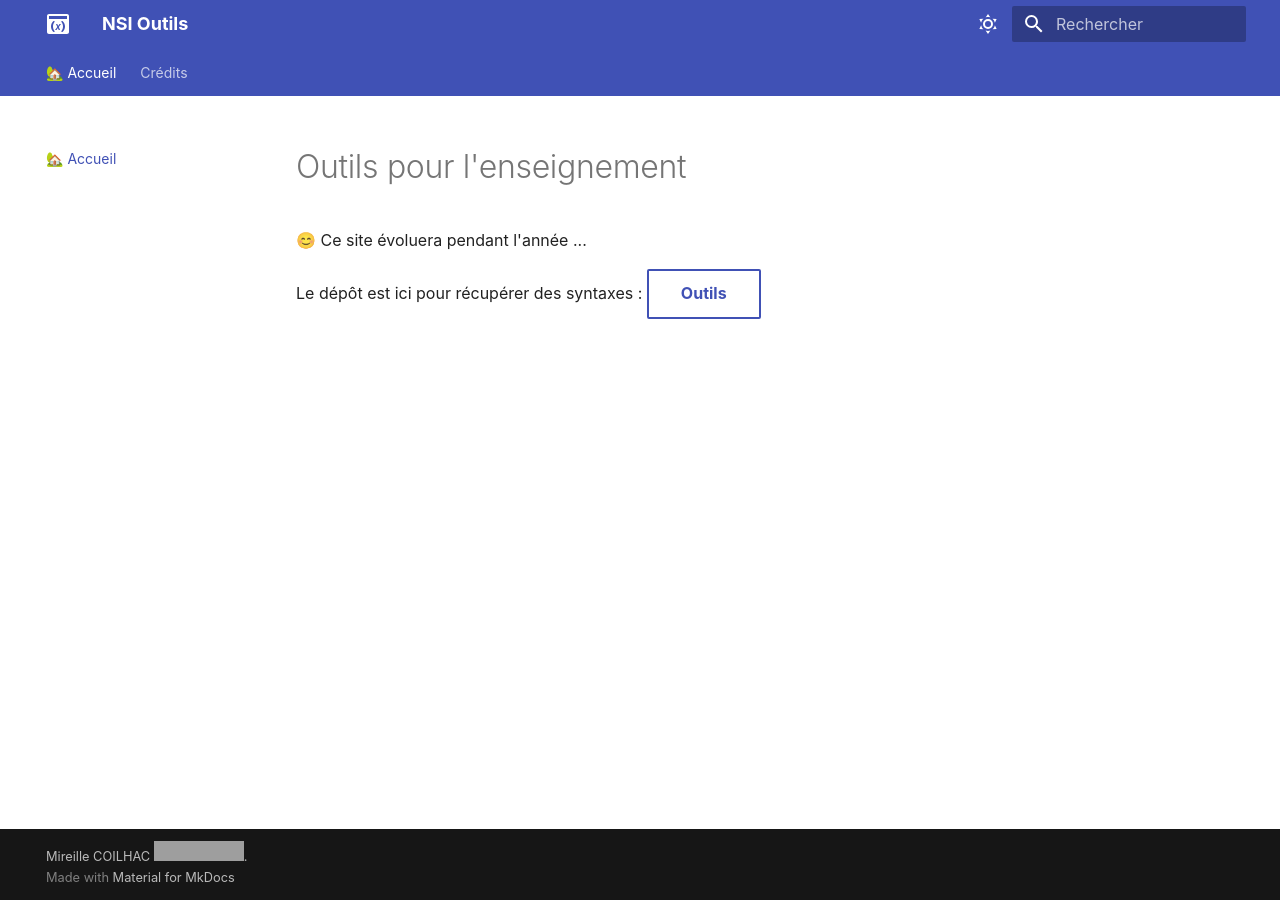
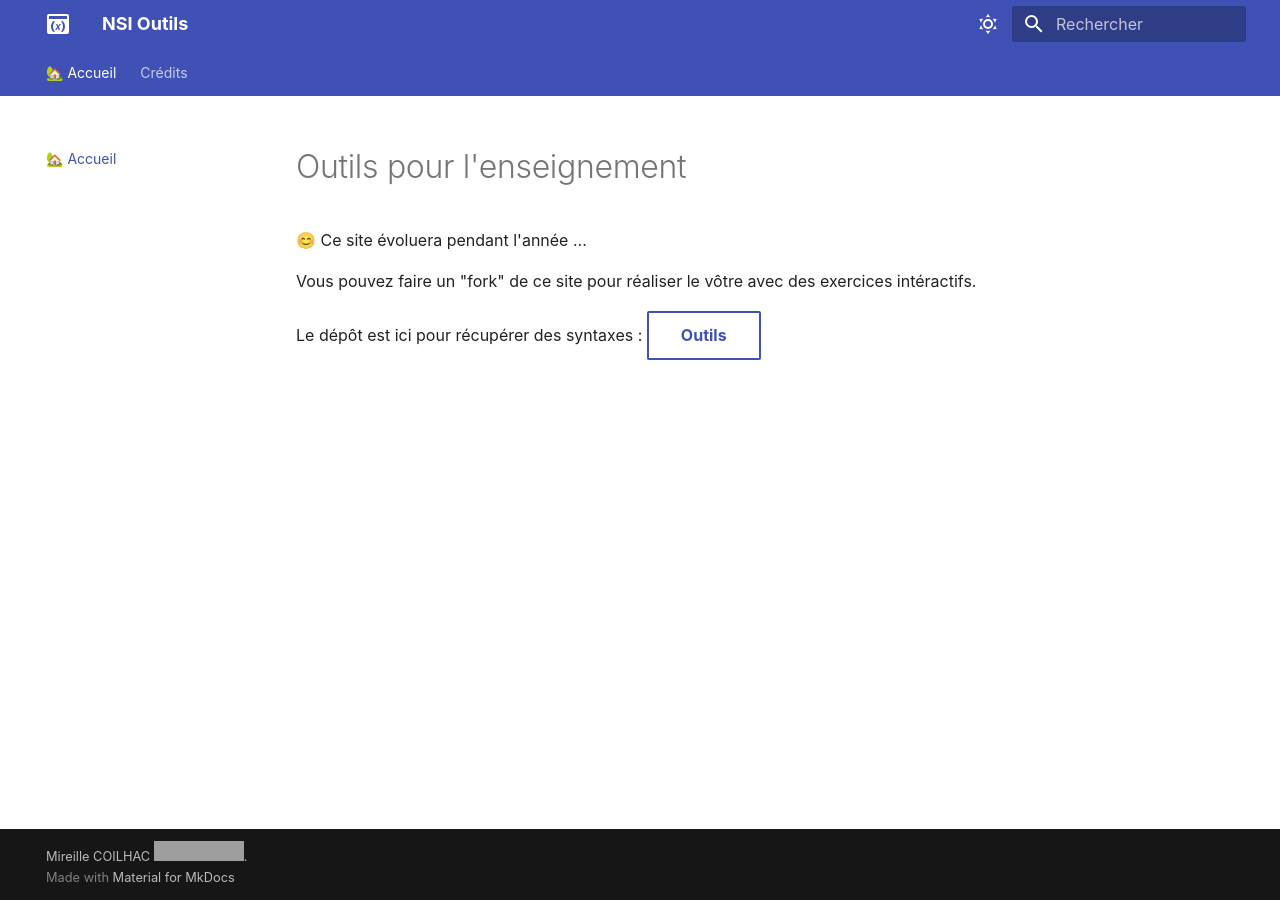
Before and after one commit to lilabidi/nsi-lil, an MkDocs documentation site: the page built from docs/index.md, in a window 1280 px wide. Built offline with MkDocs 1.6.1 and Material for MkDocs 9.7.7, drawn with Linux system fonts in a browser that asks for light colours; grey boxes are pictures that could not be loaded.

Commit message:
message d'accueil

```diff
--- a/docs/index.md
+++ b/docs/index.md
@@ -2,5 +2,7 @@
 
 😊 Ce site évoluera pendant l'année ...
 
+Vous pouvez faire un "fork" de ce site pour réaliser le vôtre avec des exercices intéractifs.
 
-Le dépôt est ici pour récupérer des syntaxes : [Outils](https://forge.aeif.fr/mcoilhac/outils){ .md-button target="_blank" rel="noopener" }
+
+Le dépôt est ici pour récupérer des syntaxes : [Outils](https://modeles-projets.forge.aeif.fr/mkdocs-pyodide-review/){ .md-button target="_blank" rel="noopener" }
```
